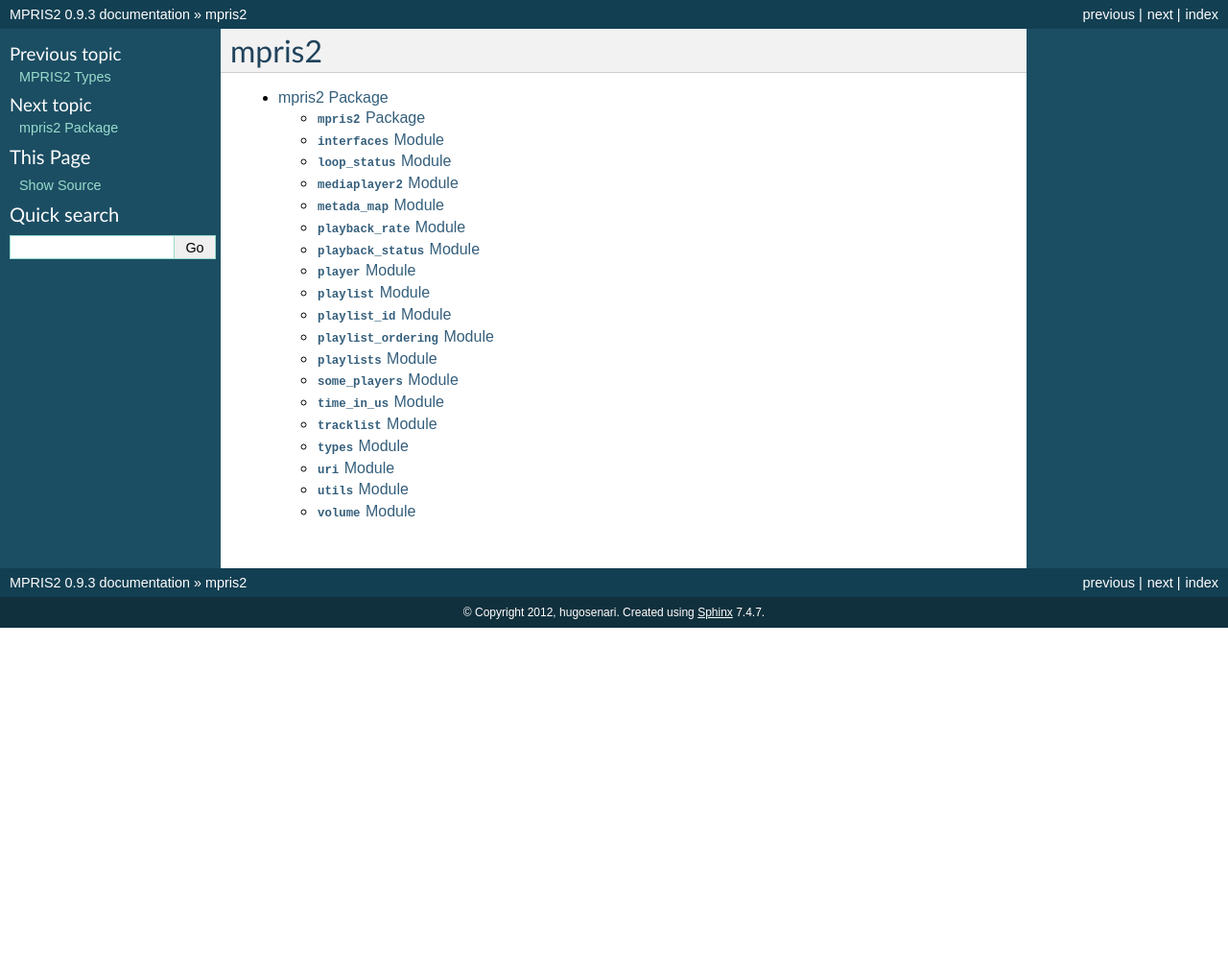
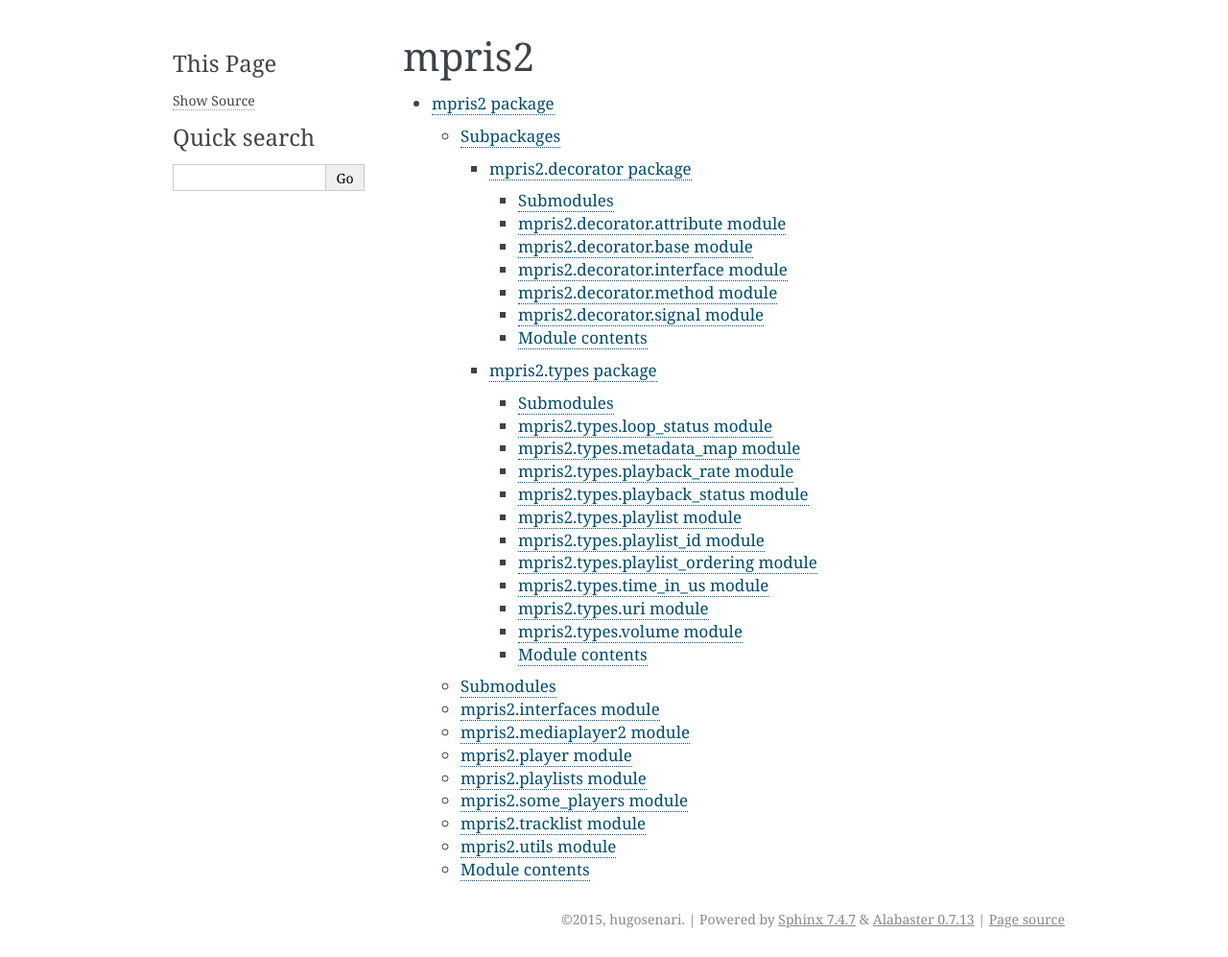
Before and after one commit to hugosenari/mpris2, a Sphinx documentation site: the page built from docs/modules.rst, in a window 1280 px wide. Shown: the whole page at 96% size. Built offline with Sphinx 7.4.7, drawn with Linux system fonts in a browser that asks for light colours; formulas are drawn with MathJax 3; before the commit the page ends 900 px from its top, so only the background shows below that.

Commit message:
use _update_me

```diff
--- a/docs/conf.py
+++ b/docs/conf.py
@@ -25,7 +25,10 @@
 
 # Add any Sphinx extension module names here, as strings. They can be extensions
 # coming with Sphinx (named 'sphinx.ext.*') or your custom ones.
-extensions = ['sphinx.ext.autodoc', 'sphinx.ext.doctest', 'sphinx.ext.intersphinx', 'sphinx.ext.todo', 'sphinx.ext.coverage', 'sphinx.ext.pngmath', 'sphinx.ext.ifconfig', 'sphinx.ext.viewcode']
+extensions = ['sphinx.ext.autodoc', 'sphinx.ext.doctest',
+              'sphinx.ext.intersphinx', 'sphinx.ext.todo',
+              'sphinx.ext.coverage', 'sphinx.ext.pngmath',
+              'sphinx.ext.ifconfig', 'sphinx.ext.viewcode']
 
 # Add any paths that contain templates here, relative to this directory.
 templates_path = ['_templates']
@@ -41,7 +44,7 @@
 
 # General information about the project.
 project = u'MPRIS2'
-copyright = u'2012, hugosenari'
+copyright = u'2015, hugosenari'
 
 # The version info for the project you're documenting, acts as replacement for
 # |version| and |release|, also used in various other places throughout the
@@ -91,7 +94,7 @@
 
 # The theme to use for HTML and HTML Help pages.  See the documentation for
 # a list of builtin themes.
-html_theme = 'default'
+html_theme = 'alabaster'
 
 # Theme options are theme-specific and customize the look and feel of a theme
 # further.  For a list of options available for each theme, see the
@@ -120,7 +123,7 @@
 # Add any paths that contain custom static files (such as style sheets) here,
 # relative to this directory. They are copied after the builtin static files,
 # so a file named "default.css" will overwrite the builtin "default.css".
-html_static_path = ['_static']
+html_static_path = []
 
 # If not '', a 'Last updated on:' timestamp is inserted at every page bottom,
 # using the given strftime format.
@@ -248,7 +251,7 @@
 epub_title = u'MPRIS2'
 epub_author = u'hugosenari'
 epub_publisher = u'hugosenari'
-epub_copyright = u'2012, hugosenari'
+epub_copyright = u'2015, hugosenari'
 
 # The language of the text. It defaults to the language option
 # or en if the language is not set.
--- a/docs/index.rst
+++ b/docs/index.rst
@@ -23,7 +23,7 @@
 ========
 
 To use this lib you need:
-Python dbus and pydbusdecorator (https://github.com/hugosenari/pydbusdecorator)
+Python dbus
 
 
 
--- /dev/null
+++ b/docs/mpris2.decorator.rst
@@ -0,0 +1,54 @@
+mpris2.decorator package
+========================
+
+Submodules
+----------
+
+mpris2.decorator.attribute module
+---------------------------------
+
+.. automodule:: mpris2.decorator.attribute
+    :members:
+    :undoc-members:
+    :show-inheritance:
+
+mpris2.decorator.base module
+----------------------------
+
+.. automodule:: mpris2.decorator.base
+    :members:
+    :undoc-members:
+    :show-inheritance:
+
+mpris2.decorator.interface module
+---------------------------------
+
+.. automodule:: mpris2.decorator.interface
+    :members:
+    :undoc-members:
+    :show-inheritance:
+
+mpris2.decorator.method module
+------------------------------
+
+.. automodule:: mpris2.decorator.method
+    :members:
+    :undoc-members:
+    :show-inheritance:
+
+mpris2.decorator.signal module
+------------------------------
+
+.. automodule:: mpris2.decorator.signal
+    :members:
+    :undoc-members:
+    :show-inheritance:
+
+
+Module contents
+---------------
+
+.. automodule:: mpris2.decorator
+    :members:
+    :undoc-members:
+    :show-inheritance:
--- a/docs/mpris2.rst
+++ b/docs/mpris2.rst
@@ -1,15 +1,18 @@
-mpris2 Package
+mpris2 package
 ==============
 
-:mod:`mpris2` Package
----------------------
+Subpackages
+-----------
 
-.. automodule:: mpris2.__init__
-    :members:
-    :undoc-members:
-    :show-inheritance:
+.. toctree::
 
-:mod:`interfaces` Module
+    mpris2.decorator
+    mpris2.types
+
+Submodules
+----------
+
+mpris2.interfaces module
 ------------------------
 
 .. automodule:: mpris2.interfaces
@@ -33,31 +28,7 @@
     :undoc-members:
     :show-inheritance:
 
-:mod:`metada_map` Module
-------------------------
-
-.. automodule:: mpris2.metada_map
-    :members:
-    :undoc-members:
-    :show-inheritance:
-
-:mod:`playback_rate` Module
----------------------------
-
-.. automodule:: mpris2.playback_rate
-    :members:
-    :undoc-members:
-    :show-inheritance:
-
-:mod:`playback_status` Module
------------------------------
-
-.. automodule:: mpris2.playback_status
-    :members:
-    :undoc-members:
-    :show-inheritance:
-
-:mod:`player` Module
+mpris2.player module
 --------------------
 
 .. automodule:: mpris2.player
@@ -97,7 +44,7 @@
     :undoc-members:
     :show-inheritance:
 
-:mod:`some_players` Module
+mpris2.some_players module
 --------------------------
 
 .. automodule:: mpris2.some_players
@@ -145,10 +68,11 @@
     :undoc-members:
     :show-inheritance:
 
-:mod:`volume` Module
---------------------
 
-.. automodule:: mpris2.volume
+Module contents
+---------------
+
+.. automodule:: mpris2
     :members:
     :undoc-members:
     :show-inheritance:
--- /dev/null
+++ b/docs/mpris2.types.rst
@@ -0,0 +1,94 @@
+mpris2.types package
+====================
+
+Submodules
+----------
+
+mpris2.types.loop_status module
+-------------------------------
+
+.. automodule:: mpris2.types.loop_status
+    :members:
+    :undoc-members:
+    :show-inheritance:
+
+mpris2.types.metadata_map module
+--------------------------------
+
+.. automodule:: mpris2.types.metadata_map
+    :members:
+    :undoc-members:
+    :show-inheritance:
+
+mpris2.types.playback_rate module
+---------------------------------
+
+.. automodule:: mpris2.types.playback_rate
+    :members:
+    :undoc-members:
+    :show-inheritance:
+
+mpris2.types.playback_status module
+-----------------------------------
+
+.. automodule:: mpris2.types.playback_status
+    :members:
+    :undoc-members:
+    :show-inheritance:
+
+mpris2.types.playlist module
+----------------------------
+
+.. automodule:: mpris2.types.playlist
+    :members:
+    :undoc-members:
+    :show-inheritance:
+
+mpris2.types.playlist_id module
+-------------------------------
+
+.. automodule:: mpris2.types.playlist_id
+    :members:
+    :undoc-members:
+    :show-inheritance:
+
+mpris2.types.playlist_ordering module
+-------------------------------------
+
+.. automodule:: mpris2.types.playlist_ordering
+    :members:
+    :undoc-members:
+    :show-inheritance:
+
+mpris2.types.time_in_us module
+------------------------------
+
+.. automodule:: mpris2.types.time_in_us
+    :members:
+    :undoc-members:
+    :show-inheritance:
+
+mpris2.types.uri module
+-----------------------
+
+.. automodule:: mpris2.types.uri
+    :members:
+    :undoc-members:
+    :show-inheritance:
+
+mpris2.types.volume module
+--------------------------
+
+.. automodule:: mpris2.types.volume
+    :members:
+    :undoc-members:
+    :show-inheritance:
+
+
+Module contents
+---------------
+
+.. automodule:: mpris2.types
+    :members:
+    :undoc-members:
+    :show-inheritance:
```
Also changed, not shown: other parts of docs/mpris2.rst (+4 -60 lines), mpris2/__init__.py (+3 -5 lines), 7 other files.
